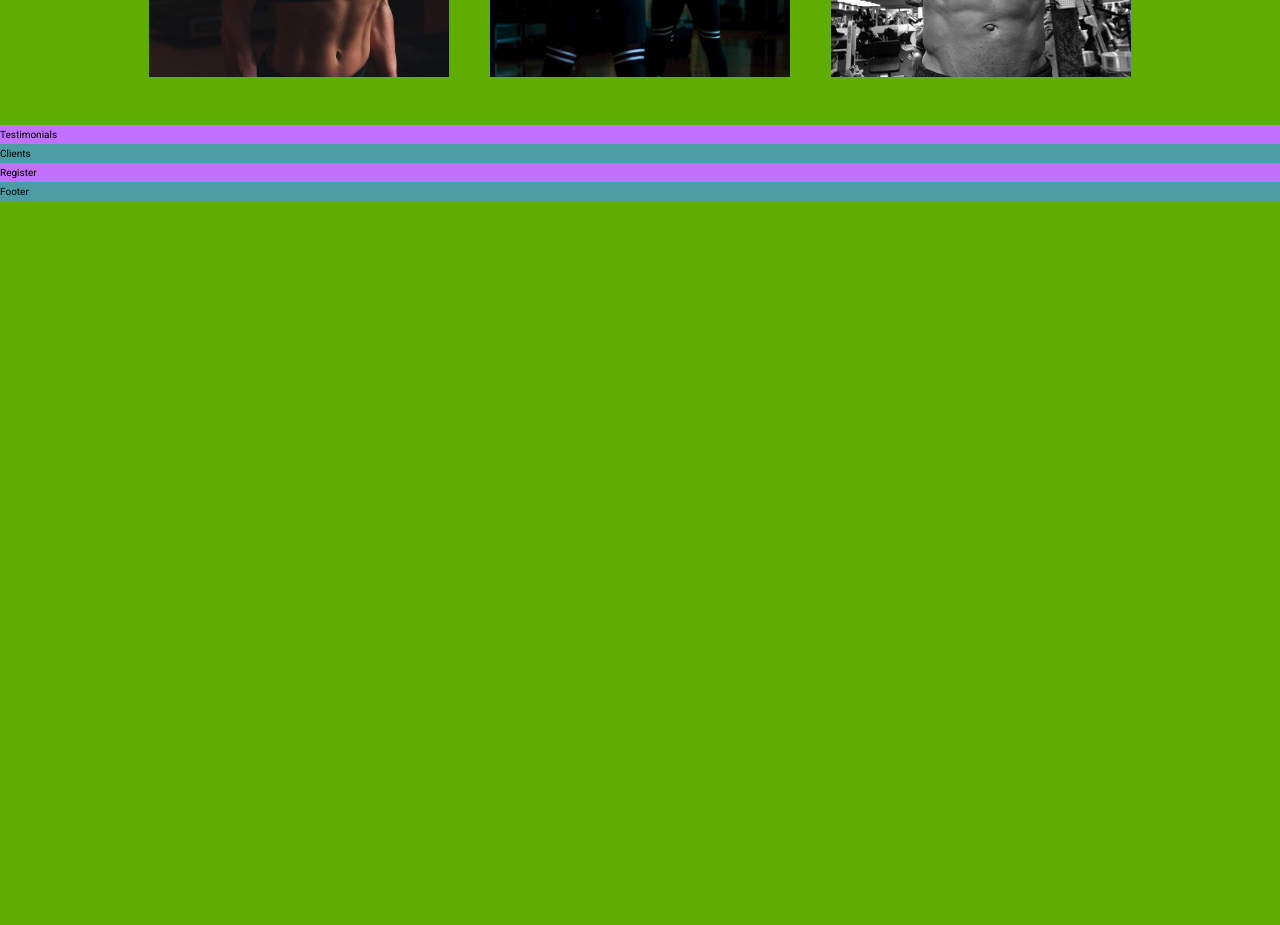
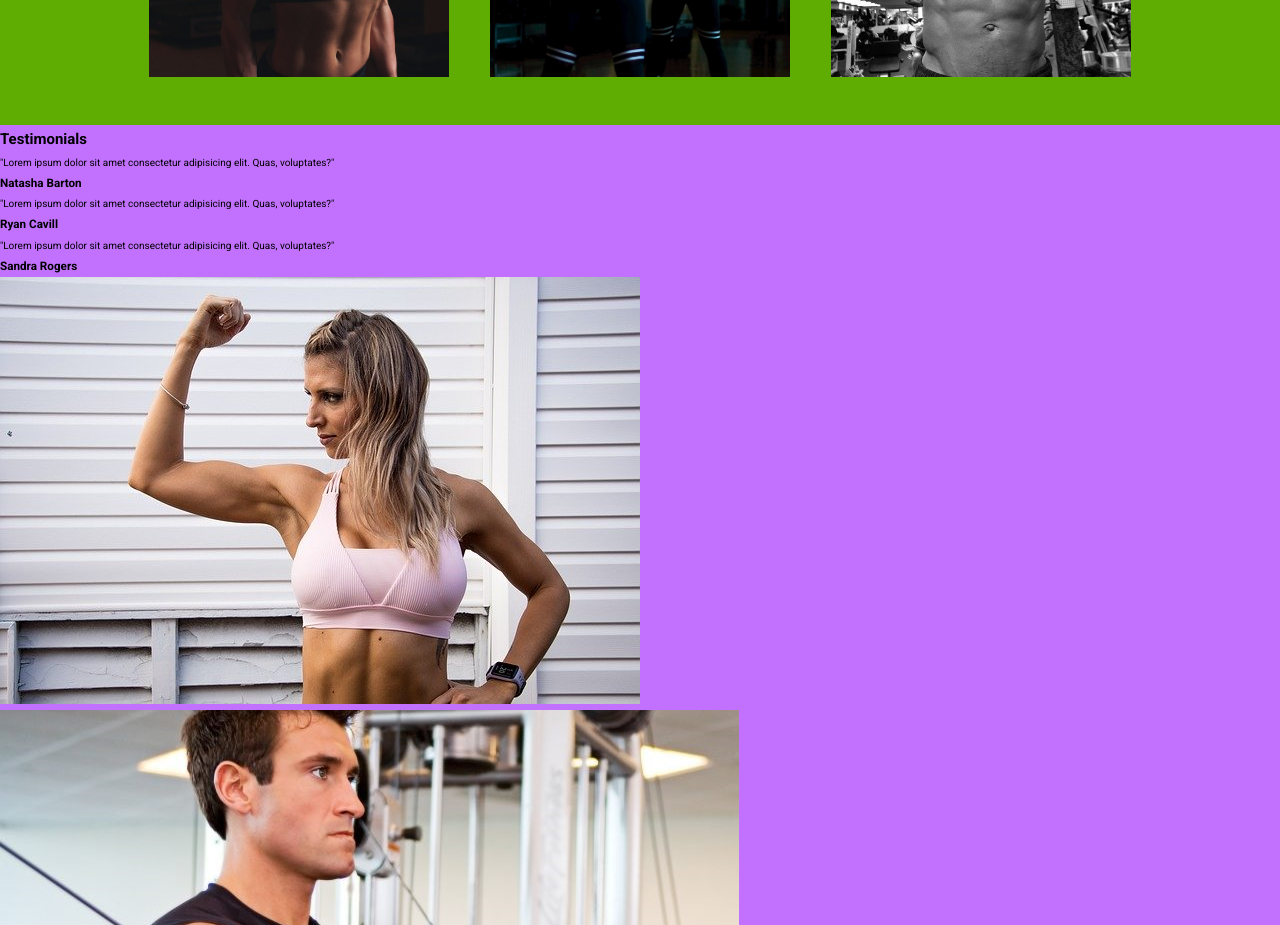
Before and after one commit to joepasss/sass_study, a React (Create React App) app in the folder gym/: page / in a window 1280 px wide. Shown: the part 3280-4205 px from the top of the page. Before the commit the page ends 3481 px from the top, so only its background shows below. Built offline with nearby package versions, Linux system fonts and the light colour scheme.

Commit message:
testimonials section markup

```diff
--- a/gym/src/sections/testimonials/Testimonials.tsx
+++ b/gym/src/sections/testimonials/Testimonials.tsx
@@ -1,5 +1,70 @@
-import { FC } from 'react';
+import { FC, useState } from 'react';
+
+// images
+import testimonial1 from '../../img/testimonials/testimonial-1.jpg';
+import testimonial2 from '../../img/testimonials/testimonial-2.jpg';
+import testimonial3 from '../../img/testimonials/testimonial-3.jpg';
 
 export const Testimonials: FC = () => {
-  return <section className='testimonials'>Testimonials</section>;
+  const [selected, setSelected] = useState<number>(0);
+
+  const slideContent = [
+    {
+      name: 'Natasha Barton',
+      para: '"Lorem ipsum dolor sit amet consectetur adipisicing elit. Quas, voluptates?"',
+    },
+    {
+      name: 'Ryan Cavill',
+      para: '"Lorem ipsum dolor sit amet consectetur adipisicing elit. Quas, voluptates?"',
+    },
+    {
+      name: 'Sandra Rogers',
+      para: '"Lorem ipsum dolor sit amet consectetur adipisicing elit. Quas, voluptates?"',
+    },
+  ];
+
+  const indicatorContent = [testimonial1, testimonial2, testimonial3];
+
+  return (
+    <section className='testimonials'>
+      <h2 className='testimonials__title'>Testimonials</h2>
+      <div className='testimonials__content'>
+        <div className='testimonials__content--slider'>
+          {slideContent.map((item, index: number) => (
+            <div
+              className={
+                selected === index
+                  ? 'testimonials__content--slider__slide active'
+                  : 'testimonials__content--slider__slide'
+              }
+              key={index}
+            >
+              <p className='testimonials__content--slider__slide--para'>
+                {item.para}
+              </p>
+              <h3 className='testimonials__content--slider__slide--title'>
+                {item.name}
+              </h3>
+            </div>
+          ))}
+
+          <div className='testimonials__content--indicator'>
+            {indicatorContent.map((item: string, index: number) => (
+              <img
+                src={item}
+                alt={`testimonial-${index}`}
+                key={index}
+                data-id={index}
+                className={
+                  selected === index
+                    ? 'testimonials__content--indicator--img active'
+                    : 'testimonials__content--indicator--img'
+                }
+              />
+            ))}
+          </div>
+        </div>
+      </div>
+    </section>
+  );
 };
--- a/gym/src/sections/testimonials/_testimonials.scss
+++ b/gym/src/sections/testimonials/_testimonials.scss
@@ -1,4 +1,4 @@
-section.testimonials {
+.testimonials {
   background-color: var(--color-secondary);
   grid-column: container-start / container-end;
 }
```
